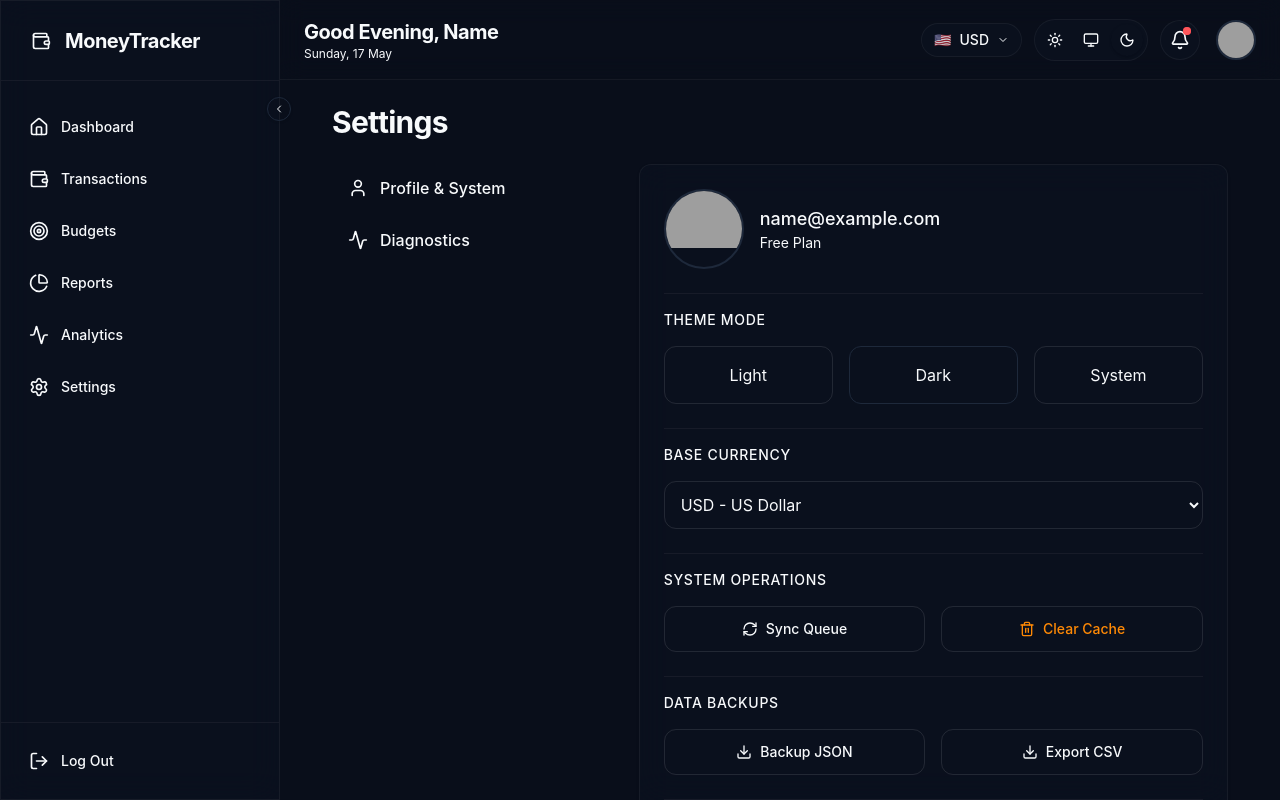
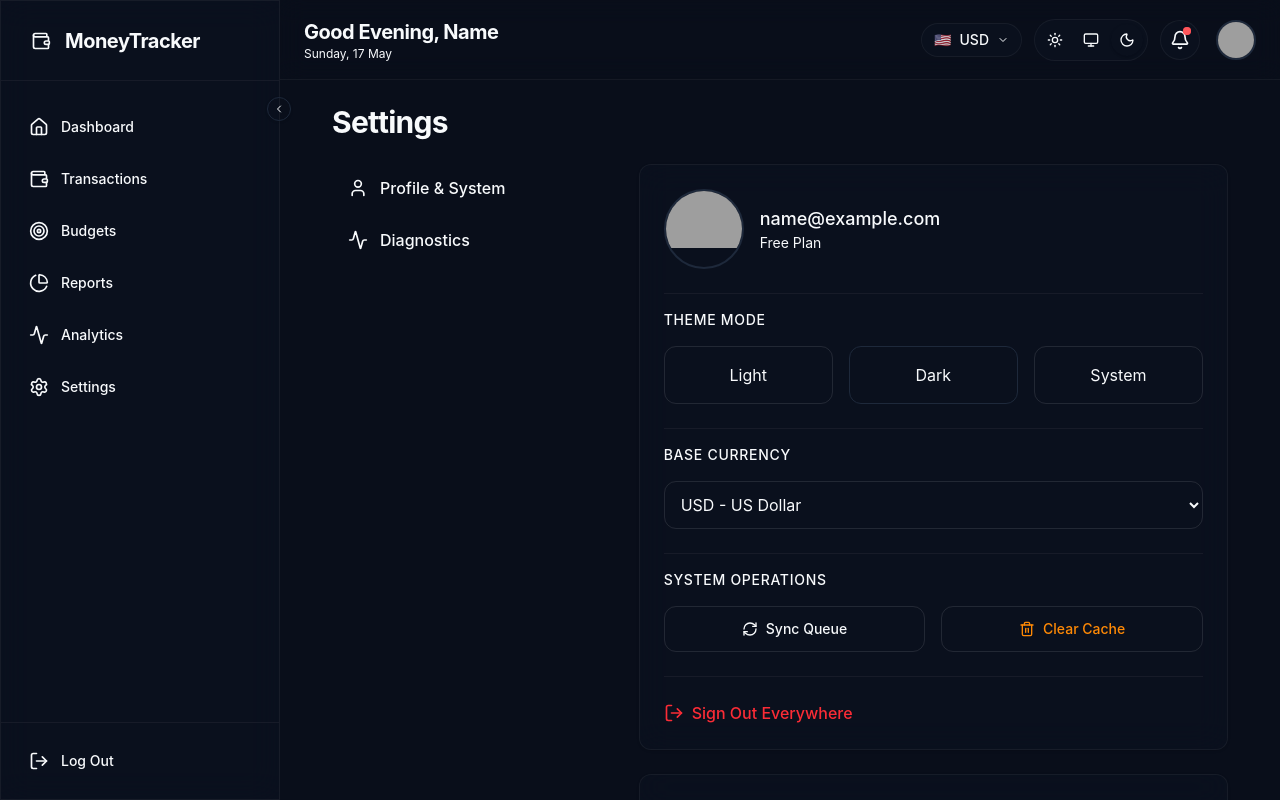
Before and after one commit to dybrahimovic28/Money-tracker, a React (Vite) app: page /settings in a window 1280 px wide. Built offline with nearby package versions, Linux system fonts and the light colour scheme; no server answers; the database is empty; sample sign-in values are in the browser's storage; grey boxes are pictures that could not be loaded.

Commit message:
refactor(ui): remove customer backup/export controls from settings

```diff
--- a/src/pages/Settings.tsx
+++ b/src/pages/Settings.tsx
@@ -3,11 +3,11 @@ import { GlassCard } from '@/components/ui/GlassCard'
 import { useAuth } from '@/context/AuthContext'
 import { useTheme } from '@/hooks/useTheme'
 import { useCurrency } from '@/context/CurrencyContext'
-import { User, LogOut, Activity, Download, RefreshCw, Trash2, Info } from 'lucide-react'
+import { User, LogOut, Activity, RefreshCw, Trash2, Info } from 'lucide-react'
 import { useProfile } from '@/hooks/useProfile'
 import { queryClient } from '@/lib/queryClient'
 import { syncOfflineTransactions } from '@/lib/offline-sync'
-import { useTransactions } from '@/hooks/useTransactions'
+
 import { Link } from 'react-router-dom'
 import toast from 'react-hot-toast'
 import versionInfo from '../../public/version.json'
@@ -17,7 +17,7 @@ export function Settings() {
   const { mode, setTheme } = useTheme()
   const { currency, setCurrency } = useCurrency()
   const { profile, updateProfile } = useProfile()
-  const { transactions } = useTransactions()
+
 
   const handleCurrencyChange = async (newCurrency: string) => {
     setCurrency(newCurrency)
@@ -46,49 +46,7 @@ export function Settings() {
     }
   }
 
-  const handleExportJSON = () => {
-    if (transactions.length === 0) {
-      toast.error('No transactions available to export')
-      return
-    }
-    const dataStr = 'data:text/json;charset=utf-8,' + encodeURIComponent(JSON.stringify(transactions, null, 2))
-    const downloadAnchor = document.createElement('a')
-    downloadAnchor.setAttribute('href', dataStr)
-    downloadAnchor.setAttribute('download', `money_tracker_backup_${new Date().toISOString().slice(0, 10)}.json`)
-    document.body.appendChild(downloadAnchor)
-    downloadAnchor.click()
-    downloadAnchor.remove()
-    toast.success('Backup JSON successfully generated')
-  }
 
-  const handleExportCSV = () => {
-    if (transactions.length === 0) {
-      toast.error('No transactions available to export')
-      return
-    }
-    const headers = ['ID', 'Type', 'Amount', 'Category', 'Description', 'Currency', 'Date']
-    const rows = transactions.map(t => [
-      t.id,
-      t.type,
-      t.amount,
-      t.category,
-      t.description || '',
-      t.currency,
-      t.created_at
-    ])
-
-    const csvContent = 'data:text/csv;charset=utf-8,'
-      + [headers.join(','), ...rows.map(e => e.map(val => `"${val}"`).join(','))].join('\n')
-
-    const encodedUri = encodeURI(csvContent)
-    const downloadAnchor = document.createElement('a')
-    downloadAnchor.setAttribute('href', encodedUri)
-    downloadAnchor.setAttribute('download', `money_tracker_export_${new Date().toISOString().slice(0, 10)}.csv`)
-    document.body.appendChild(downloadAnchor)
-    downloadAnchor.click()
-    downloadAnchor.remove()
-    toast.success('CSV Report successfully generated')
-  }
 
   return (
     <motion.div
@@ -183,26 +141,7 @@ export function Settings() {
               </div>
             </div>
 
-            {/* Data Export & Backup */}
-            <div className="space-y-4 pt-4 border-t border-white/5">
-              <h4 className="text-sm font-medium text-muted-foreground uppercase tracking-wider">Data Backups</h4>
-              <div className="grid grid-cols-2 gap-4">
-                <button
-                  onClick={handleExportJSON}
-                  className="flex items-center justify-center space-x-2 p-3 rounded-xl border border-white/10 hover:bg-white/5 text-sm font-medium transition-colors"
-                >
-                  <Download className="h-4 w-4" />
-                  <span>Backup JSON</span>
-                </button>
-                <button
-                  onClick={handleExportCSV}
-                  className="flex items-center justify-center space-x-2 p-3 rounded-xl border border-white/10 hover:bg-white/5 text-sm font-medium transition-colors"
-                >
-                  <Download className="h-4 w-4" />
-                  <span>Export CSV</span>
-                </button>
-              </div>
-            </div>
+
 
             {/* Diagnostics Link (Mobile) */}
             <div className="pt-4 border-t border-white/5 md:hidden">
```
